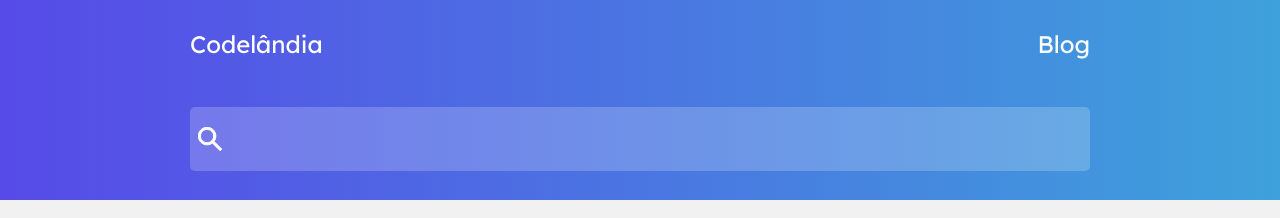
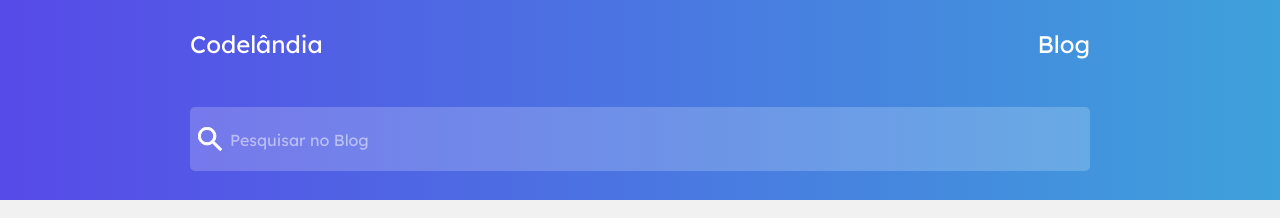
Before and after one commit to felipejourdan/codelandia-desafio-1, a React (Create React App) app: page / in a window 1280 px wide. Shown: the top 218 px of the page. Built offline with nearby package versions, Linux system fonts and the light colour scheme.

Commit message:
placeholder added

```diff
--- a/src/Input.js
+++ b/src/Input.js
@@ -18,7 +18,7 @@ const Input = () => {
     <div className="">
       <div className="container-search">
         {search}
-        <input className="" />
+        <input placeholder="Pesquisar no Blog" className="" />
       </div>
     </div>
   );
```
